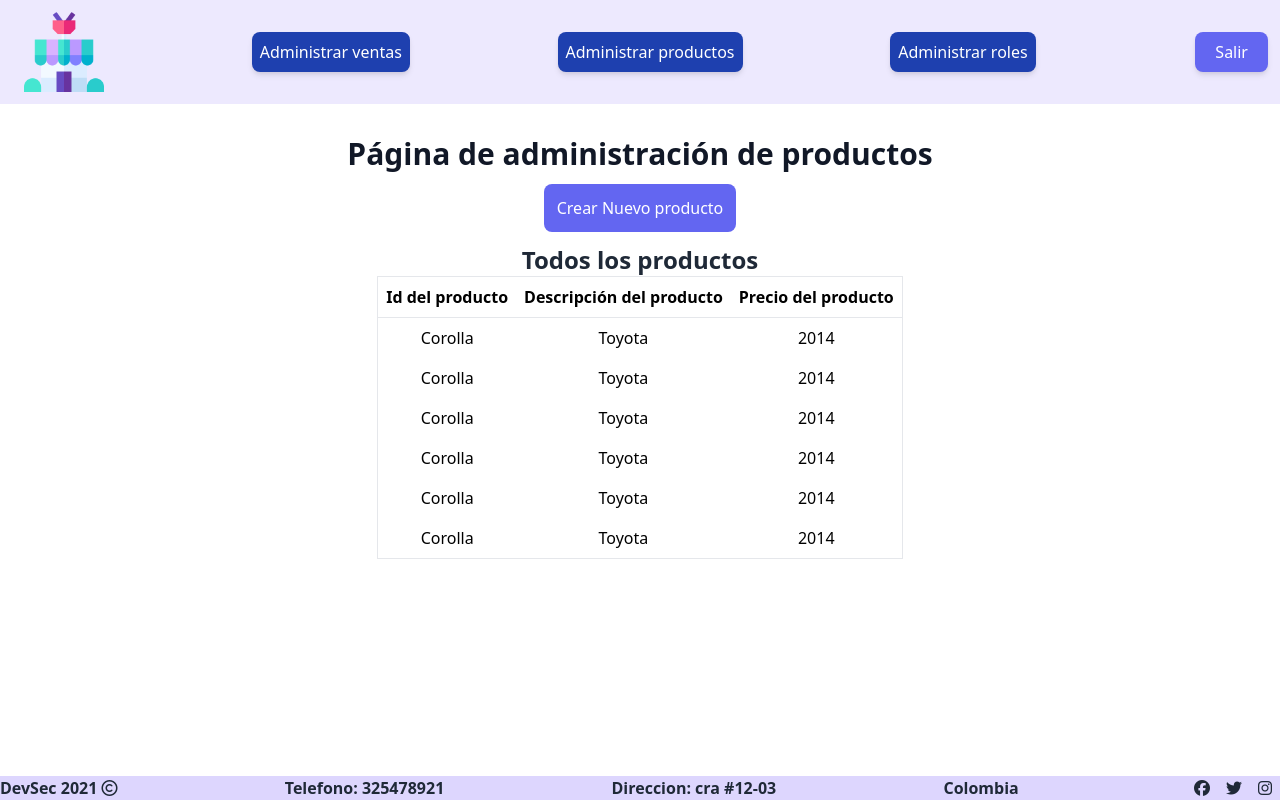
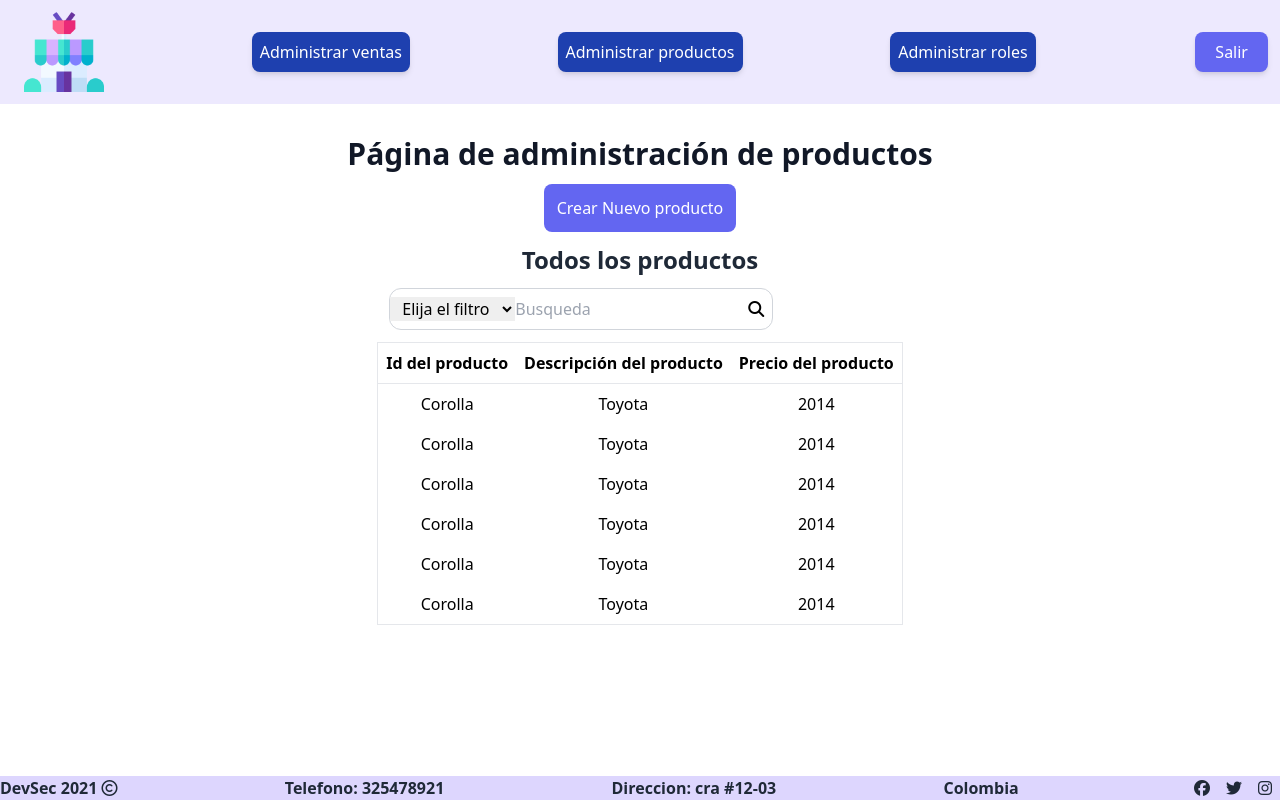
Before and after one commit to Mision-Tic-Dev-Sec/Proyecto3-MisionTic, a React (Create React App) app: page /productos in a window 1280 px wide. Built offline with nearby package versions, Linux system fonts and the light colour scheme.

Commit message:
Se agrega barra de busqueda a la pagina de productos

```diff
--- a/src/pages/Productos.jsx
+++ b/src/pages/Productos.jsx
@@ -93,6 +93,16 @@ const TablaProductos = ({ listaProductos }) => {
   return (
     <div className='flex flex-col items-center justify-center'>
       <h2 className='text-2xl font-extrabold text-gray-800'>Todos los productos</h2>
+      <div className="w-96 bg-white border border-gray-300 rounded-xl flex m-3 self-start py-2">
+        <select required defaultValue={0} name="filtroProductos" className="focus-within:outline-none rounde-l px-2">
+          <option disabled value={0}>Elija el filtro</option>
+          <option>Id producto</option>
+          <option>Descripción</option>
+          <option>Precio</option>
+        </select>
+        <input type="text" name="busquedaProductos" placeholder="Busqueda" className="focus-within:outline-none m-0 w-72"/>
+        <button className="pr-2 transform hover:scale-125"><i class="fas fa-search"></i></button>
+      </div>
       <table className = 'border border-gray-200'>
         <thead className = 'border border-gray-200'>
           <tr>
```
